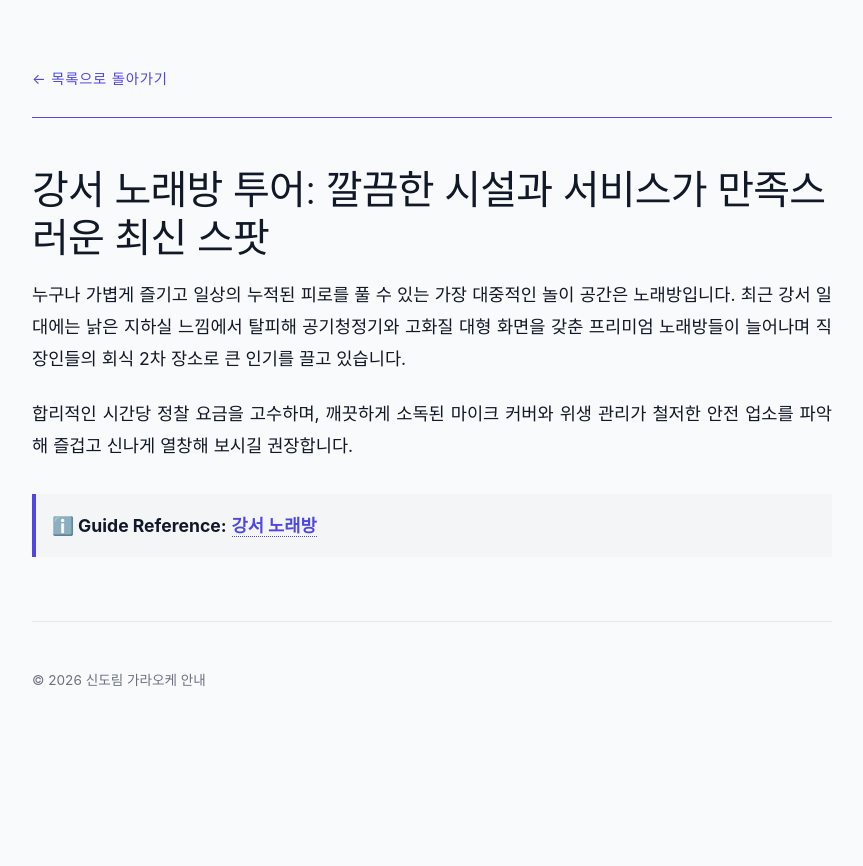
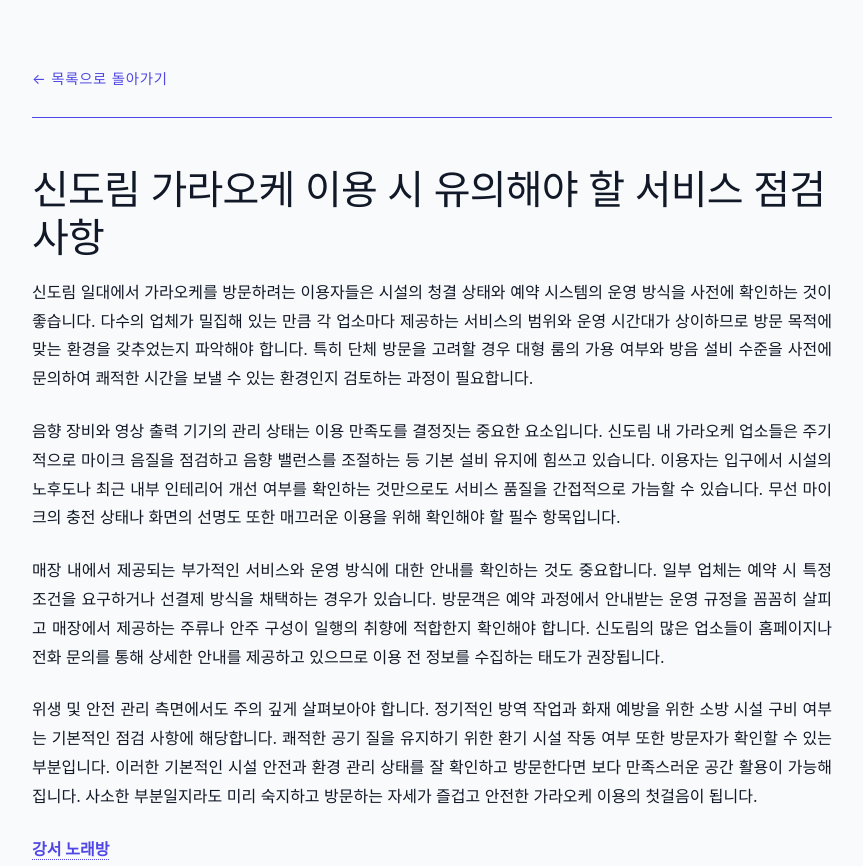
Before and after one commit to mqlwmsltm-arch/bp-kr-pbn-sr-013, a plain HTML site: page posts/gemini-coverage-20260704-119.html in a window 1280 px wide. Shown: the top 866 px of the page, without its empty margins (208-1071 px from the left). Before the commit the page ends 800 px from the top, so only its background shows below. Drawn offline with Linux system fonts and the light colour scheme.

Commit message:
deploy: garbage-free snapshot 2026-08-10T02:48:01.387Z

```diff
--- a/posts/gemini-coverage-20260704-119.html
+++ b/posts/gemini-coverage-20260704-119.html
@@ -3,7 +3,7 @@
 <head>
  <meta charset="UTF-8">
  <meta name="viewport" content="width=device-width, initial-scale=1.0">
- <title>강서 노래방 투어: 깔끔한 시설과 서비스가 만족스러운 최신 스팟</title>
+ <title>신도림 가라오케 이용 시 유의해야 할 서비스 점검 사항</title>
  <link rel="canonical" href="https://sindorim-song-review.namanavi.com/posts/gemini-coverage-20260704-119.html">
  <style>
  body { background-color: #f9fafb; color: #111827; font-family: 'Inter', 'Apple SD Gothic Neo', sans-serif; line-height: 1.8; margin: 0; padding: 0; }
@@ -19,7 +19,7 @@
  </style>
  <link rel="icon" type="image/svg+xml" href="./favicon.svg">
   <meta property="og:url" content="https://sindorim-song-review.namanavi.com/posts/gemini-coverage-20260704-119.html">
-  <meta property="og:title" content="강서 노래방 투어: 깔끔한 시설과 서비스가 만족스러운 최신 스팟">
+  <meta property="og:title" content="신도림 가라오케 이용 시 유의해야 할 서비스 점검 사항">
   <meta property="og:type" content="website">
   <meta name="twitter:card" content="summary">
 </head>
@@ -29,15 +29,15 @@
  <a href="./index.html">← 목록으로 돌아가기</a>
  </header>
  <main>
- <h1>강서 노래방 투어: 깔끔한 시설과 서비스가 만족스러운 최신 스팟</h1>
- <article>
- <p>누구나 가볍게 즐기고 일상의 누적된 피로를 풀 수 있는 가장 대중적인 놀이 공간은 노래방입니다. 최근 강서 일대에는 낡은 지하실 느낌에서 탈피해 공기청정기와 고화질 대형 화면을 갖춘 프리미엄 노래방들이 늘어나며 직장인들의 회식 2차 장소로 큰 인기를 끌고 있습니다.</p>
-<p>합리적인 시간당 정찰 요금을 고수하며, 깨끗하게 소독된 마이크 커버와 위생 관리가 철저한 안전 업소를 파악해 즐겁고 신나게 열창해 보시길 권장합니다.</p>
- <p style="margin-top: 2rem; padding: 1rem; border-left: 4px solid #4f46e5; background: rgba(0,0,0,0.02);">
- <strong>ℹ️ Guide Reference:</strong> <a class="anchor-link" href="https://watchdog.pickdesk.online/" data-신도림 가라오케 안내-link-target="gangseo-doorway2">강서 노래방</a>
- </p>
- </article>
- </main>
+      <h1>신도림 가라오케 이용 시 유의해야 할 서비스 점검 사항</h1>
+      <div class="content">
+        <p>신도림 일대에서 가라오케를 방문하려는 이용자들은 시설의 청결 상태와 예약 시스템의 운영 방식을 사전에 확인하는 것이 좋습니다. 다수의 업체가 밀집해 있는 만큼 각 업소마다 제공하는 서비스의 범위와 운영 시간대가 상이하므로 방문 목적에 맞는 환경을 갖추었는지 파악해야 합니다. 특히 단체 방문을 고려할 경우 대형 룸의 가용 여부와 방음 설비 수준을 사전에 문의하여 쾌적한 시간을 보낼 수 있는 환경인지 검토하는 과정이 필요합니다.</p>
+        <p>음향 장비와 영상 출력 기기의 관리 상태는 이용 만족도를 결정짓는 중요한 요소입니다. 신도림 내 가라오케 업소들은 주기적으로 마이크 음질을 점검하고 음향 밸런스를 조절하는 등 기본 설비 유지에 힘쓰고 있습니다. 이용자는 입구에서 시설의 노후도나 최근 내부 인테리어 개선 여부를 확인하는 것만으로도 서비스 품질을 간접적으로 가늠할 수 있습니다. 무선 마이크의 충전 상태나 화면의 선명도 또한 매끄러운 이용을 위해 확인해야 할 필수 항목입니다.</p>
+        <p>매장 내에서 제공되는 부가적인 서비스와 운영 방식에 대한 안내를 확인하는 것도 중요합니다. 일부 업체는 예약 시 특정 조건을 요구하거나 선결제 방식을 채택하는 경우가 있습니다. 방문객은 예약 과정에서 안내받는 운영 규정을 꼼꼼히 살피고 매장에서 제공하는 주류나 안주 구성이 일행의 취향에 적합한지 확인해야 합니다. 신도림의 많은 업소들이 홈페이지나 전화 문의를 통해 상세한 안내를 제공하고 있으므로 이용 전 정보를 수집하는 태도가 권장됩니다.</p>
+        <p>위생 및 안전 관리 측면에서도 주의 깊게 살펴보아야 합니다. 정기적인 방역 작업과 화재 예방을 위한 소방 시설 구비 여부는 기본적인 점검 사항에 해당합니다. 쾌적한 공기 질을 유지하기 위한 환기 시설 작동 여부 또한 방문자가 확인할 수 있는 부분입니다. 이러한 기본적인 시설 안전과 환경 관리 상태를 잘 확인하고 방문한다면 보다 만족스러운 공간 활용이 가능해집니다. 사소한 부분일지라도 미리 숙지하고 방문하는 자세가 즐겁고 안전한 가라오케 이용의 첫걸음이 됩니다.</p>
+        <p><a class="anchor-link" href="https://watchdog.pickdesk.online/" data-신도림 가라오케 안내-link-target="gangseo-doorway2">강서 노래방</a></p>
+      </div>
+    </main>
  <footer>
  <p>© 2026 신도림 가라오케 안내</p>
  </footer>
```
Also changed, not shown: index.html (+1 -1 lines).
